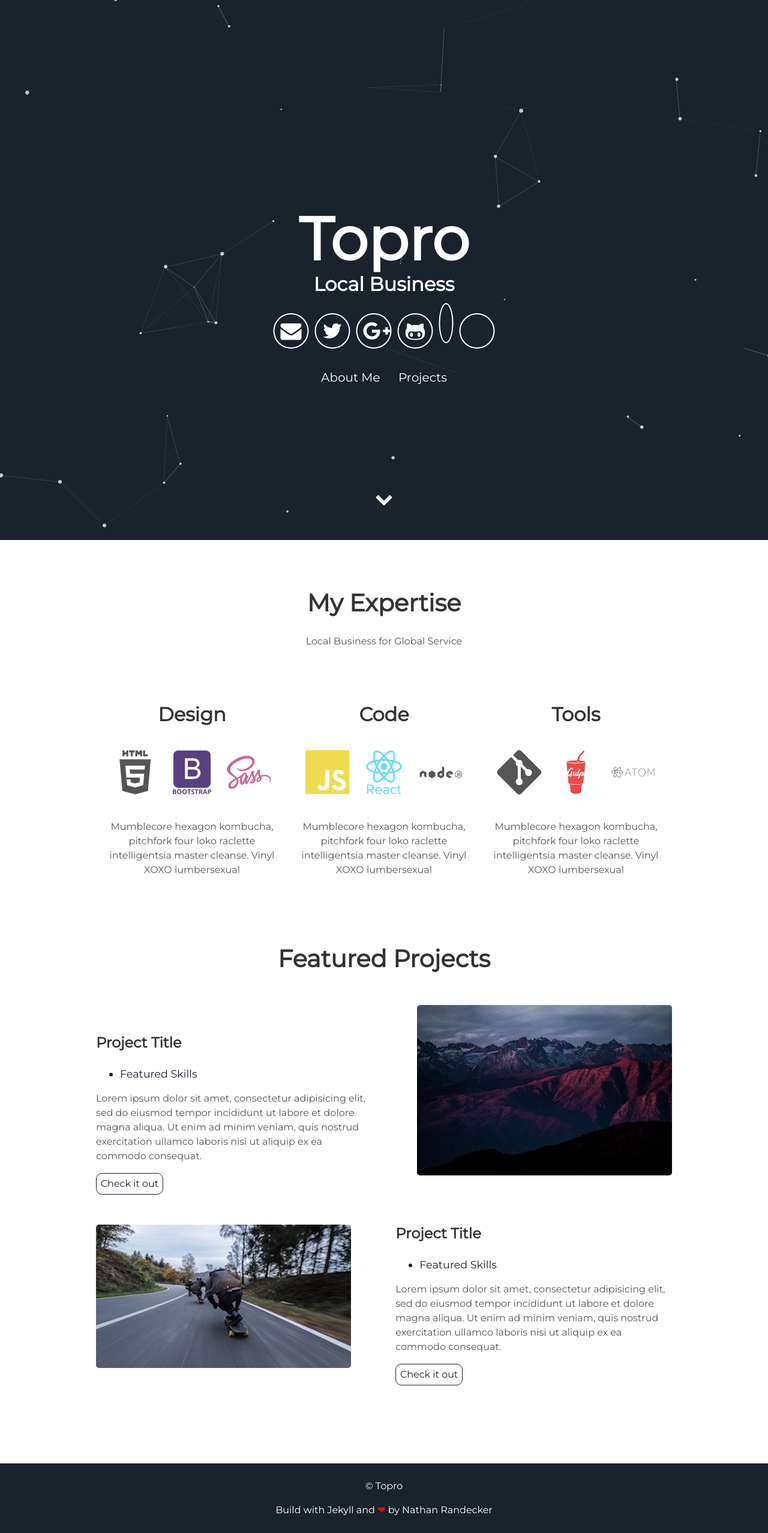
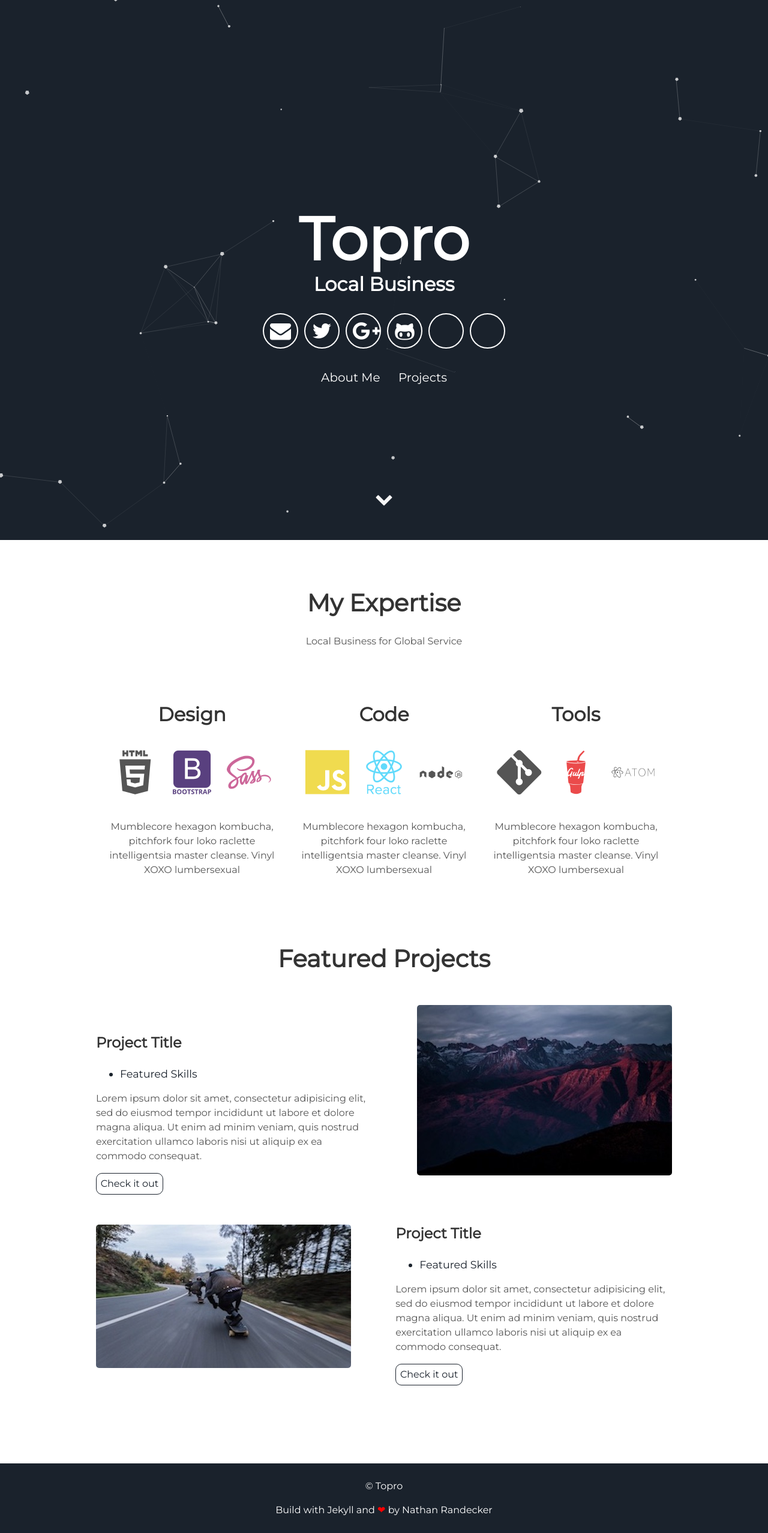
Before and after one commit to toprobusiness/topro.github.io, a Jekyll site: the page built from index.html, in a window 1280 px wide. Shown: the whole page at 60% size. Built offline with Jekyll 4.4.1, drawn with Linux system fonts in a browser that asks for light colours.

Commit message:
Update header.html

```diff
--- a/_includes/header.html
+++ b/_includes/header.html
@@ -9,7 +9,7 @@
         <a aria-label="My Twitter" target="_blank" href="#"><i class="icon fa fa-twitter" aria-hidden="true"></i></a>
         <a aria-label="My Google Plus" target="_blank" href="#"><i class="icon fa fa-google-plus" aria-hidden="true"></i></a>
         <a aria-label="My Github" target="_blank" href="#"><i class="icon fa fa-github-alt" aria-hidden="true"></i></a>
-        <a aria-label="My Whatsapp" target="_blank" href="#"><i class="icon fab fa-whatsapp-alt" aria-hidden="true"></i></a>
+        <a aria-label="My Whatsapp" target="_blank" href="#"><i class="icon fa fa-whatsapp-alt" aria-hidden="true"></i></a>
         <a aria-label="My Telegram" target="_blank" href="#"><i class="icon fa fa-telegram-alt" aria-hidden="true"></i></a>
       </div>
       <div class="header-links">
```
